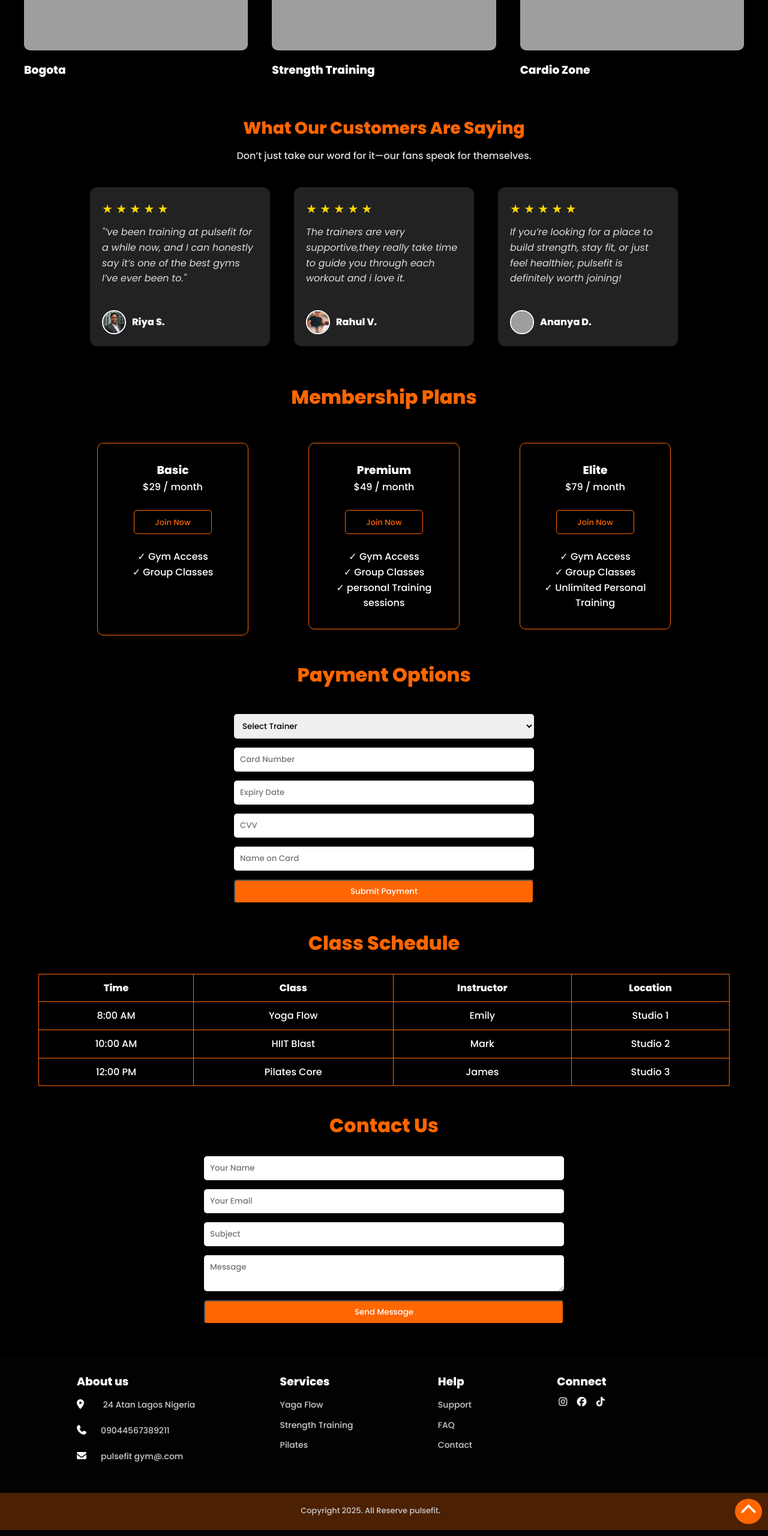
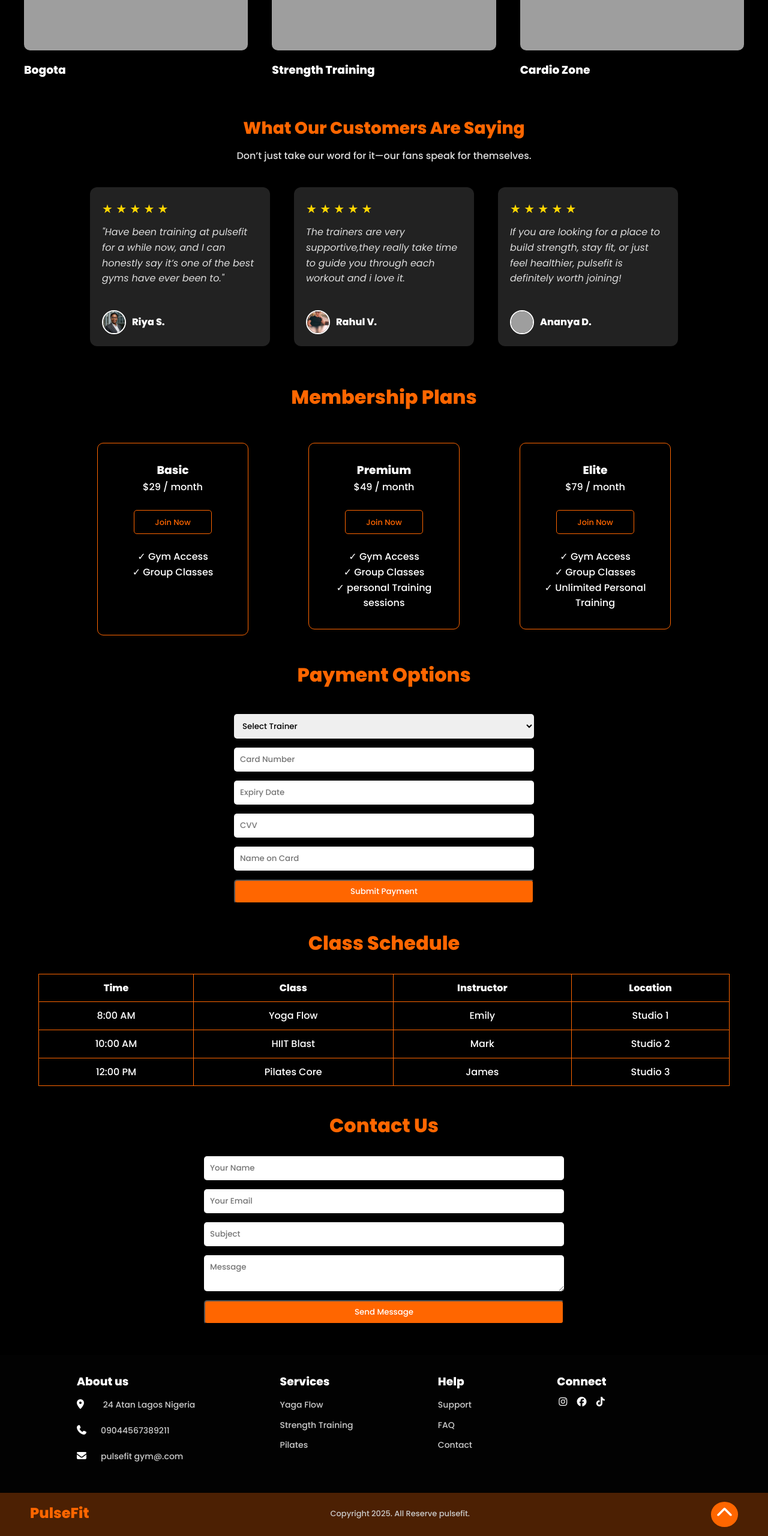
Before and after one commit to akakathankgod1/PULSEFIT, a plain HTML site: page index.html in a window 1280 px wide. Shown: the part 3434-5994 px from the top of the page at 60% size. Drawn offline with Linux system fonts and the light colour scheme; grey boxes are pictures that could not be loaded.

Commit message:
newchange10

```diff
--- a/index.html
+++ b/index.html
@@ -173,8 +173,8 @@
 
       <div class="review-card">
         <div class="stars">&#9733; &#9733; &#9733; &#9733; &#9733;</div>
-        <p class="review-text">"’ve been training at pulsefit for a while now, and I can honestly say it’s one of the
-          best gyms I’ve ever been to."</p>
+        <p class="review-text">"Have been training at pulsefit for a while now, and I can honestly say it’s one of the
+          best gyms have ever been to."</p>
         <div class="reviewer">
           <img src="image/profile.jpg" alt="Riya">
           <span class="reviewer-name">Riya S.</span>
@@ -193,7 +193,7 @@
 
       <div class="review-card">
         <div class="stars">&#9733; &#9733; &#9733; &#9733; &#9733;</div>
-        <p class="review-text">If you’re looking for a place to build strength, stay fit, or just feel healthier,
+        <p class="review-text">If you are looking for a place to build strength, stay fit, or just feel healthier,
           pulsefit is definitely worth joining!</p>
         <div class="reviewer">
           <img src="image/avartar 1.jpg" alt="Ananya">
@@ -330,6 +330,7 @@
     </div> <br> <br>
   </footer>
   <footer class="footer2">
+    <div class="logo">PulseFit</div>
     <p class="parafooter"> Copyright 2025. All Reserve pulsefit.</p>
     <div class="arrow">
 <a href="" class="arrowup"><i class="fa-solid fa-chevron-up icon"></i></a> <br>
--- a/link.css
+++ b/link.css
@@ -735,8 +735,13 @@ footer ul li a:hover {
   background: #4c2003;
   margin-top: 1px;
   position: relative;
-}
-
+   padding: 15px 50px;
+}
+.footer2 .logo {
+  font-size: 24px;
+  font-weight: bold;
+  color: #ff6600;
+}
 .parafooter {
   margin: auto;
   font-size: small;
@@ -752,8 +757,9 @@ footer ul li a:hover {
 .arrow {
   background-color: #ff6600;
   padding: 5px 5px;
-  border-radius: 100%;
+  border-radius: 200%;
   align-items: center;
+
 
 }
 
```
